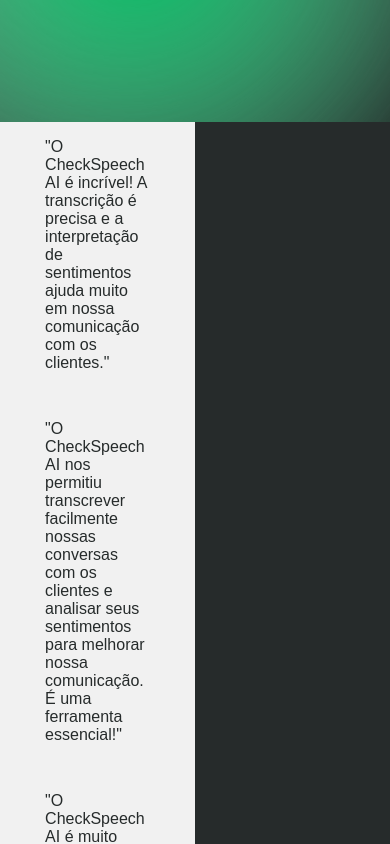
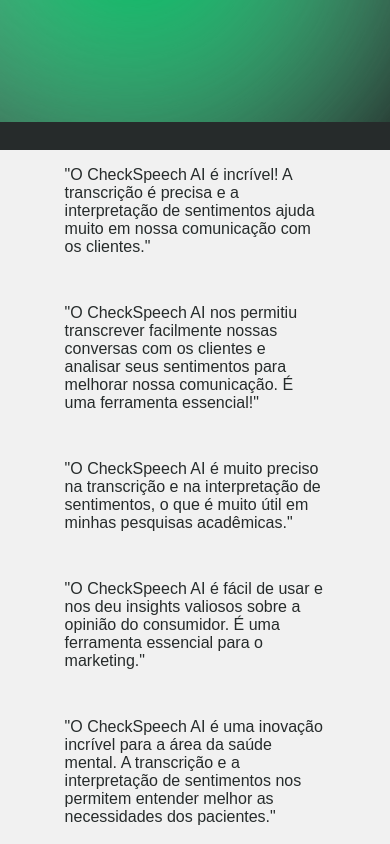
Before and after one commit to MarcioBADias/checkspeech, a React (Create React App) app: page / in a window 390 px wide. Shown: the part 1600-2444 px from the top of the page. Built offline with nearby package versions, Linux system fonts and the light colour scheme.

Commit message:
Responsivo do Clients

```diff
--- a/src/components/clients/styles.js
+++ b/src/components/clients/styles.js
@@ -6,6 +6,12 @@
     min-height: calc(100vh - 80px);
     position: relative;
     overflow: hidden;
+
+    @media (max-width: 840px){
+        align-items: center;
+        flex-direction: column;
+        justify-content: center;
+    }
 `;
 
 export const Triangles = styled.img(({ position, size }) => `
@@ -31,7 +37,7 @@
 
     @media (max-width: 840px) {
         margin: 0;
-        width: 95vw;
+        width: 100vw;
     }
 `;
 
```
